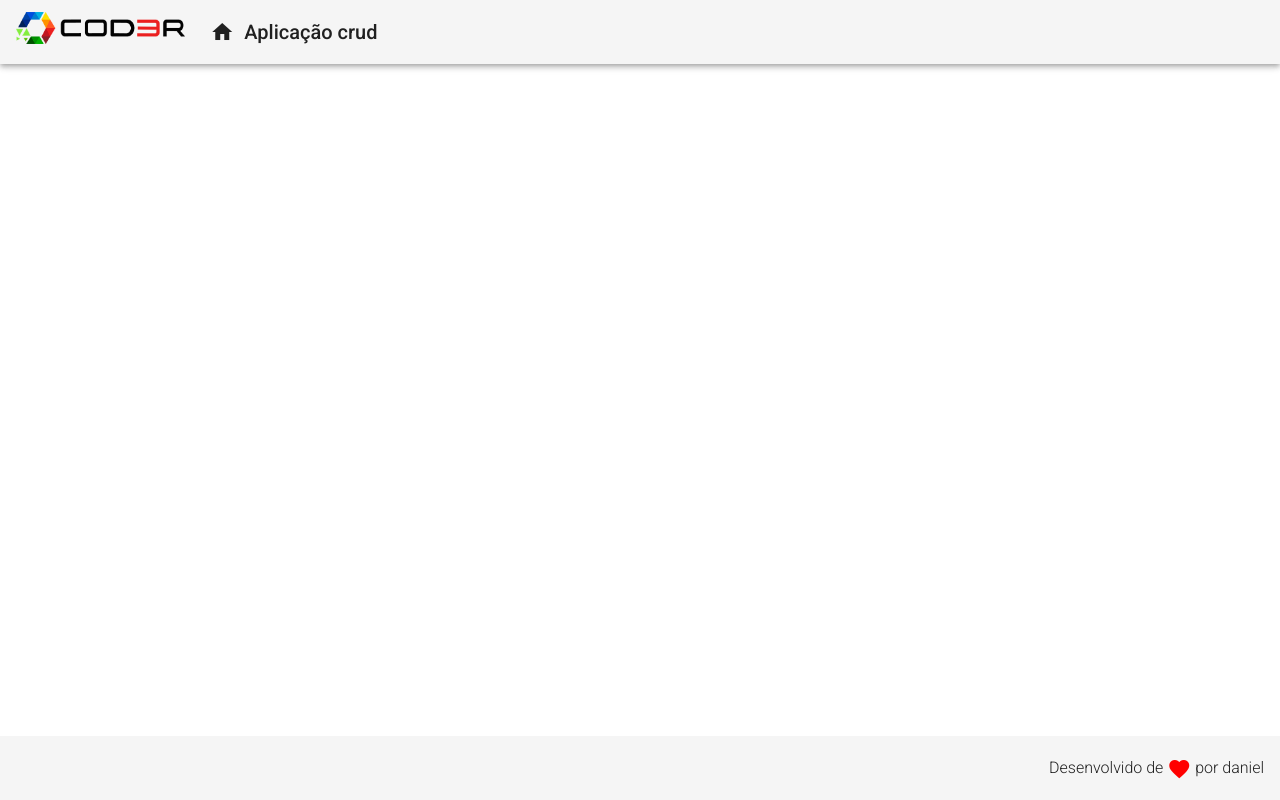
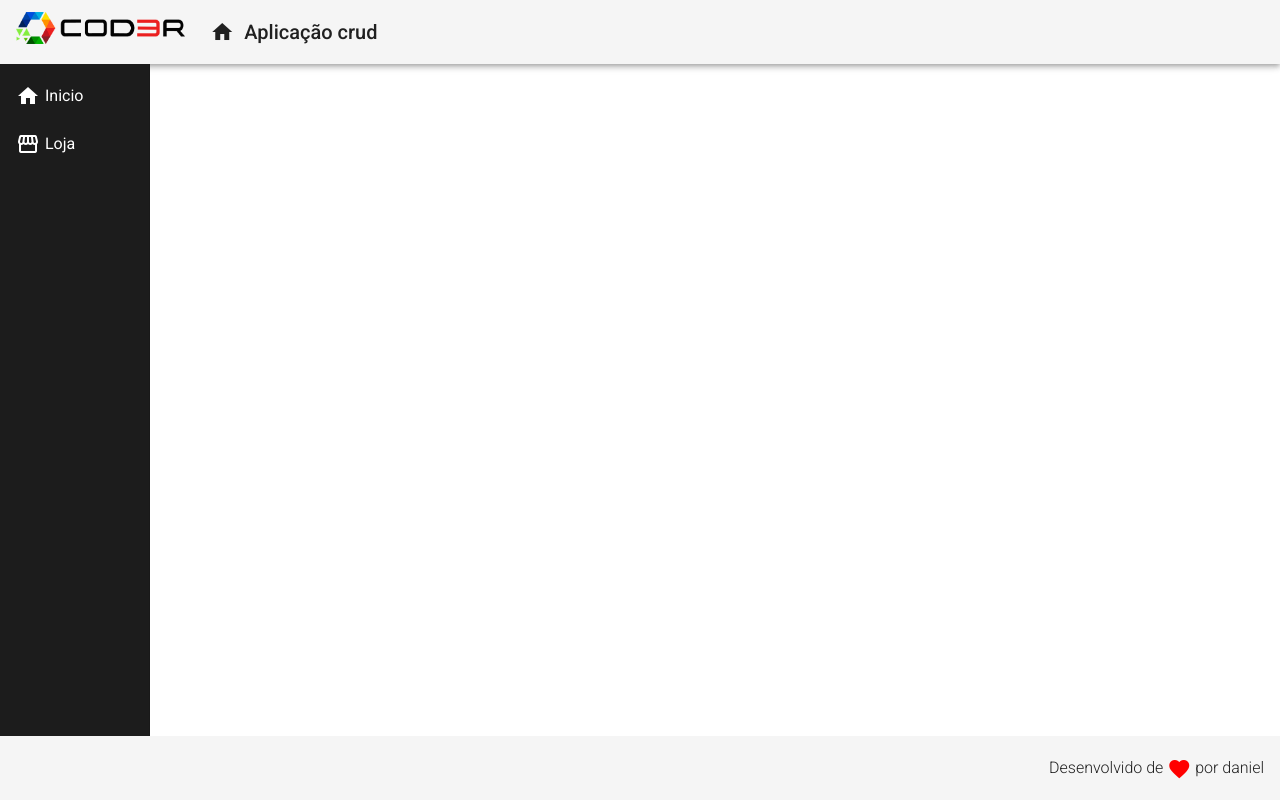
Before and after one commit to Daniel-BS-Dev/Angular-Crud, an Angular app in the folder frontend/: page / in a window 1280 px wide. Built offline with nearby package versions, Linux system fonts and the light colour scheme.

Commit message:
nav done

```diff
--- a/frontend/src/app/app.component.html
+++ b/frontend/src/app/app.component.html
@@ -1,2 +1,3 @@
 <app-header></app-header>
+<app-nav></app-nav>
 <app-footer></app-footer>
--- a/frontend/src/app/app.module.ts
+++ b/frontend/src/app/app.module.ts
@@ -10,19 +10,27 @@
 // para usar na minha header
 import { MatToolbarModule } from '@angular/material/toolbar';
 import { FooterComponent } from './component/template/footer/footer.component';
+import { NavComponent } from './component/template/nav/nav.component';
+
+import { MatSidenavModule } from '@angular/material/sidenav';
+import { MatListModule } from '@angular/material/list';
+
 
 @NgModule({
   declarations: [
     AppComponent,
     HeaderComponent,
-    FooterComponent
+    FooterComponent,
+    NavComponent
 
   ],
   imports: [
     BrowserModule,
     AppRoutingModule,
     BrowserAnimationsModule,
-    MatToolbarModule  // qualquer module que usa outro import
+    MatToolbarModule, // qualquer module que usa outro import
+    MatSidenavModule,
+    MatListModule
   ],
   providers: [],
   bootstrap: [AppComponent] // apponta para o meu app.component
--- /dev/null
+++ b/frontend/src/app/component/template/nav/nav.component.css
@@ -0,0 +1,16 @@
+.sidenav{
+    width: 150px;
+    background: #1c1c1c;
+
+}
+
+.sidenav a{
+    color: white;
+    display: flex;
+    align-items: center;
+
+}
+
+.sidenav a i{
+    padding-right: 5px;
+}
--- /dev/null
+++ b/frontend/src/app/component/template/nav/nav.component.html
@@ -0,0 +1,23 @@
+<mat-sidenav-container class="container">
+  <mat-sidenav
+    class="sidenav"
+    mode="side"
+    fixedTopGap="64"
+    fixedBottomGap="64"
+    opened
+    fixedInViewport="true"
+  >
+    <!-- esta classes estranhas e para aparecer o nav  fixedGap e uma margin no top e bottom-->
+    <mat-nav-list>
+      <a mat-list-item><!-- colocar em coluna-->
+        <i class="material-icons"> home </i>
+        Inicio
+      </a>
+      <a mat-list-item>
+        <i class="material-icons"> storefront </i>
+        Loja
+      </a>
+
+    </mat-nav-list>
+  </mat-sidenav>
+</mat-sidenav-container>
--- /dev/null
+++ b/frontend/src/app/component/template/nav/nav.component.ts
@@ -0,0 +1,15 @@
+import { Component, OnInit } from '@angular/core';
+
+@Component({
+  selector: 'app-nav',
+  templateUrl: './nav.component.html',
+  styleUrls: ['./nav.component.css']
+})
+export class NavComponent implements OnInit {
+
+  constructor() { }
+
+  ngOnInit(): void {
+  }
+
+}
```
